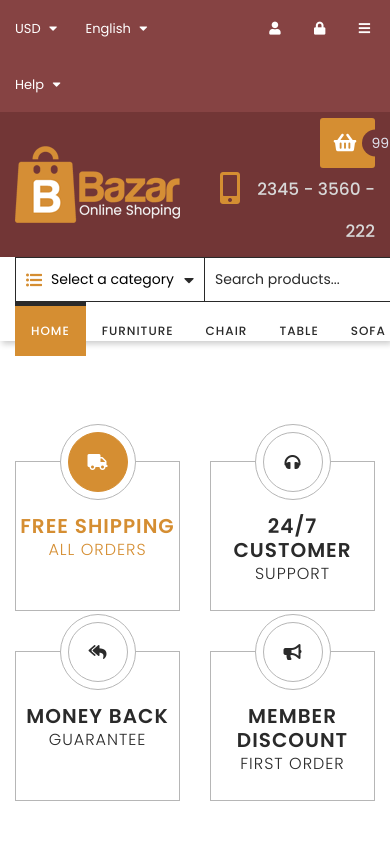
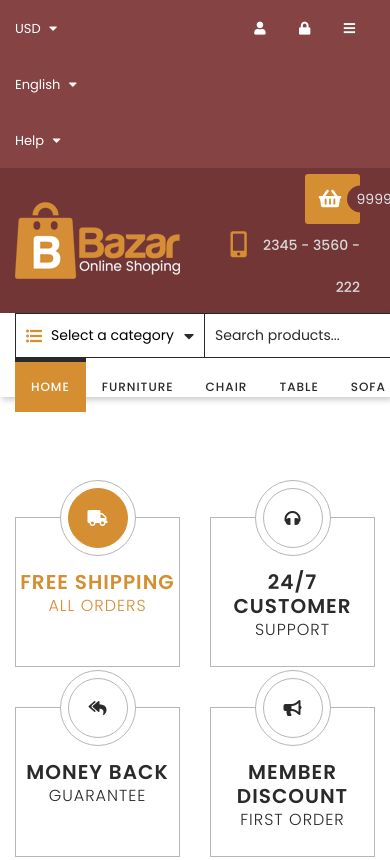
Before and after one commit to Varenthein/WDP-1907-01, a website built with Parcel: page src/index.html in a window 390 px wide. Shown: the top 860 px of the page. Built offline with nearby package versions, Linux system fonts and the light colour scheme.

Commit message:
Add RWD styles in header

```diff
--- a/src/sass/components/_header.scss
+++ b/src/sass/components/_header.scss
@@ -223,3 +223,29 @@ header {
     }
   }
 }
+
+@media (max-width: 576px) {
+  header {
+    .top-bar ul {
+      margin: 0 15px 0 0;
+    }
+
+    .company-claim {
+      .cart .cart-box {
+        margin-right: 15px;
+      }
+
+      .phone-number {
+        margin-right: 15px;
+
+        p {
+          font-size: 14px;
+
+          i {
+            font-size: 26px;
+          }
+        }
+      }
+    }
+  }
+}
```
